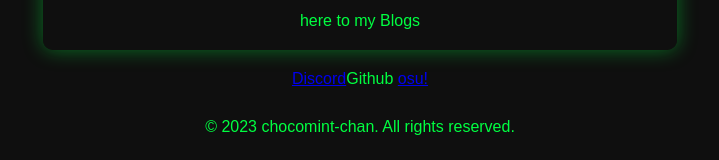
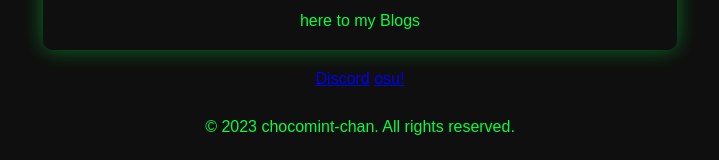
Before and after one commit to qrexpy/OTKUSteyler.github.io, a plain HTML site: page index.html in a window 1280 px wide. Shown: the part 464-624 px from the top of the page, without its empty margins (280-999 px from the left). Drawn offline with Linux system fonts and the light colour scheme.

Commit message:
Update index.html

```diff
--- a/index.html
+++ b/index.html
@@ -28,7 +28,7 @@
             <div class="footer-links">
 <link rel="icon" type="image/x-icon" href="/images/discord.ico">
             <a href="https://discordlookup.com/user/554071670143451176">Discord</a
-            <a href="https://github.com/OTKUSteyler">Github</a>
+            <a href="https://github.com/OTKUSteyler">
             <link rel="icon" type="image/x-icon" href="/images/osu.ico">
             <a href="https://osu.ppy.sh/users/22396260" target="_blank">osu!</a>
         </div>
```
